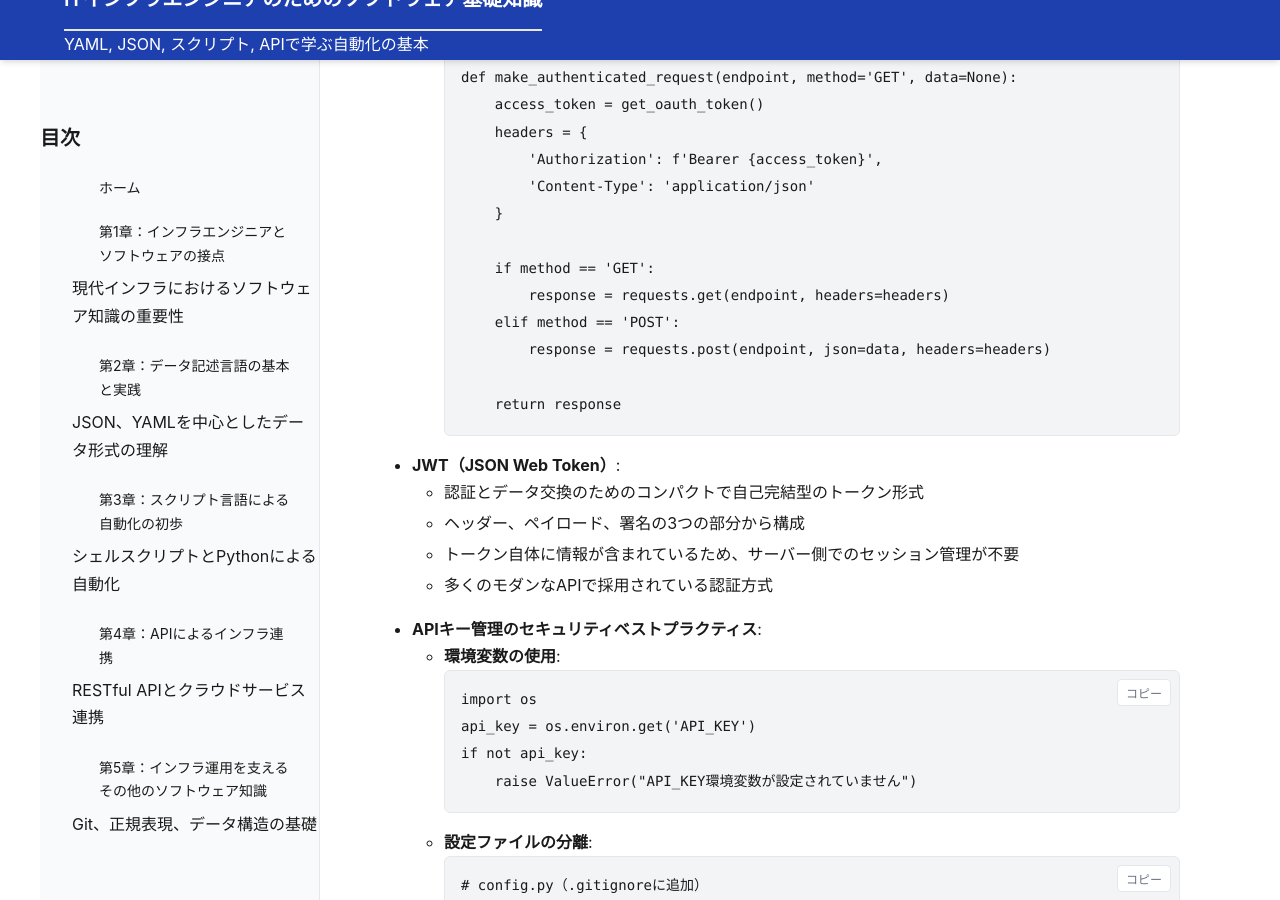
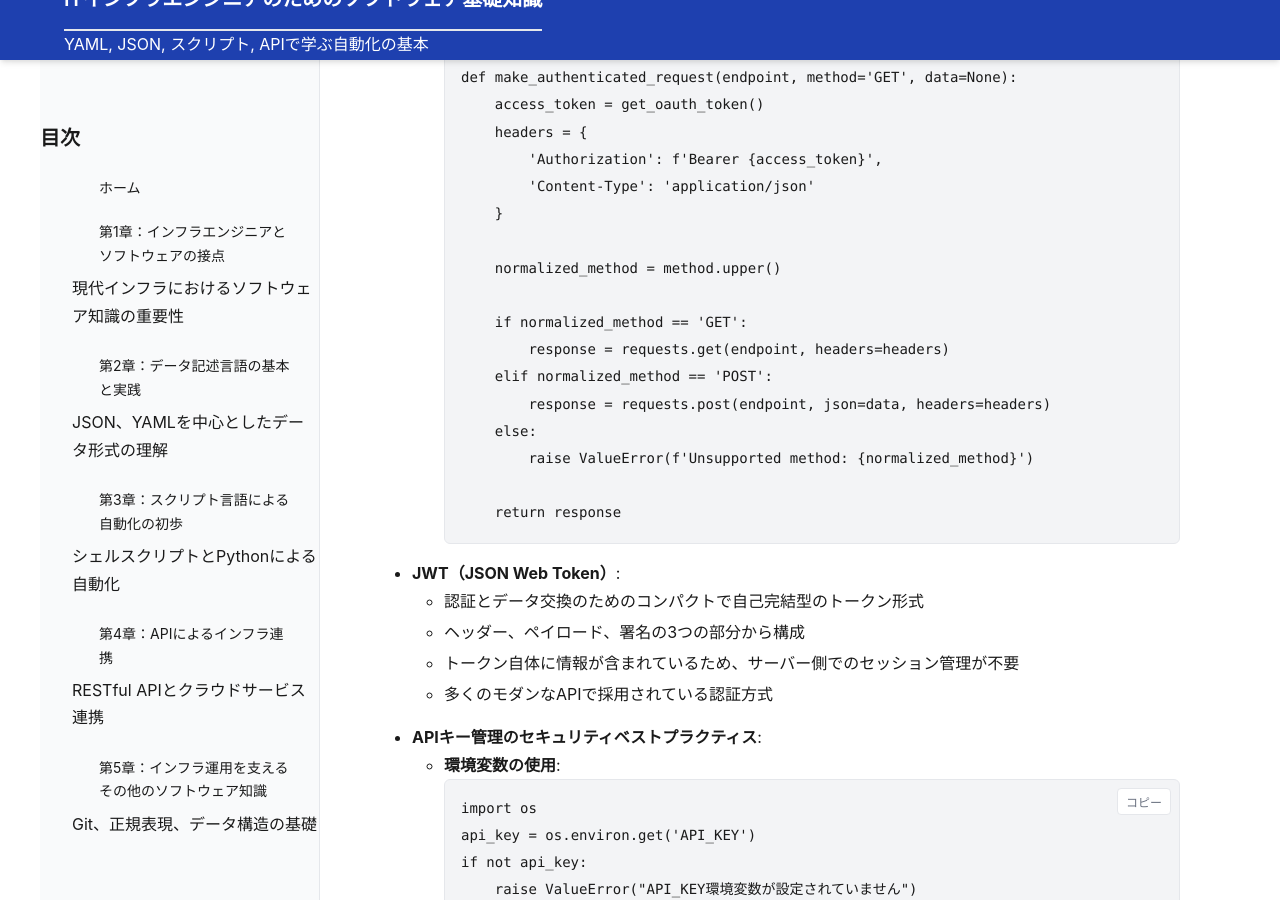
Before and after one commit to itdojp/it-infra-software-essentials-book, a Jekyll site: the page built from src/chapters/chapter04/index.md, in a window 1280 px wide and 900 px high, scrolled down 6844 px. Built offline with Jekyll 4.4.1, drawn with Linux system fonts in a browser that asks for light colours.

Commit message:
docs: HTTPメソッドを正規化して誤入力に強くする

````diff
--- a/src/chapters/chapter04/index.md
+++ b/src/chapters/chapter04/index.md
@@ -208,10 +208,14 @@ APIにアクセスする際には、通常、認証（Authentication: 誰であ
             'Content-Type': 'application/json'
         }
 
-        if method == 'GET':
+        normalized_method = method.upper()
+
+        if normalized_method == 'GET':
             response = requests.get(endpoint, headers=headers)
-        elif method == 'POST':
+        elif normalized_method == 'POST':
             response = requests.post(endpoint, json=data, headers=headers)
+        else:
+            raise ValueError(f'Unsupported method: {normalized_method}')
 
         return response
     ```
````
Also changed, not shown: docs/chapters/chapter04/index.md (+5 -3 lines).
